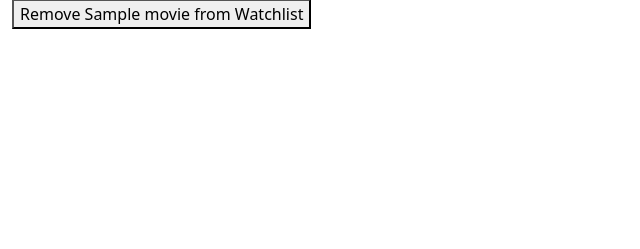
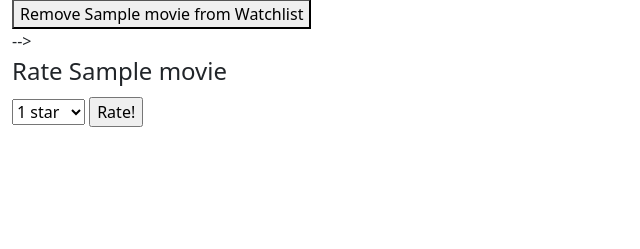
Before and after one commit to KylaPust/StreamQueens, a Flask app: template templates/account.html in a window 1280 px wide. Shown: the part 551-800 px from the top of the page, without its empty margins (0-640 px from the left). Run offline with Flask 2, Linux system fonts and the light colour scheme; the template is opened without the code that fills it: most values are stand-ins (such as "Sample title", 1, 10 or a date in 2020).

Commit message:
ratings created

```diff
--- a/movie_api.py
+++ b/movie_api.py
@@ -39,7 +39,7 @@ def get_api_results(genre, type, service):
 	querystring = {"country":"us","service":{service},"type":{type},"genre":{genre}, "page":"1", "output_language":"en","language":"en"}
 
 	headers = {
-	"X-RapidAPI-Key": "secret key",
+	"X-RapidAPI-Key": "a9ea500941msh7faeb06cb2027e8p12dd98jsn94738e7d4524",
 	"X-RapidAPI-Host": "streaming-availability.p.rapidapi.com"
 	}
 
--- a/server.py
+++ b/server.py
@@ -76,8 +76,12 @@ def query_results():
                     print(f'movies once removed {movies}')
                 else:
                     json_movies[movie.movie_id] = movie.to_dict()
-            else:
+            elif 'email' in session:
                 json_movies[movie.movie_id] = movie.to_dict()
+            elif 'email' not in session:
+                flash('please log in to use the exclude from watchlist feature')
+                json_movies[movie.movie_id] = movie.to_dict()
+
 
     # flash("Here are your results")
     # return render_template("createdsearch.html",movies=movies)
@@ -117,6 +121,17 @@ def remove_watchlist():
 
     return f"{session['email']}, user_id: {user_id} movie_id: {movie_id}, watchlist: {watchlistmovie}"
 
+@app.route("/ratemovie")
+def rate_movie():
+    rating = request.args.get("rating")
+    email = session['email']
+    user = users.get_user_by_email(email)
+    user_id = user.user_id
+    movie_id = request.args.get("movie")
+    new_rating = users.create_rating(user_id, movie_id, rating)
+    print(new_rating)
+    return f"movie_id: {movie_id} movie is rated: {new_rating}"
+
 @app.route('/account')
 def user_account():
 
--- a/templates/account.html
+++ b/templates/account.html
@@ -15,8 +15,25 @@ Your watchlist:
 <li>{{movie.title}} on {{movie.streaming}}</li>
 <a href= "{{movie.link}}"> <img src= "https://image.tmdb.org/t/p/original{{movie.poster_path}}" width="300" height="400"></a>
 <form action="/removefromwatchlist" id="removemovie" value="{{movie}}">
-    <button type="submit" id="movie" value="{{movie['movie_id']}}">Remove {{movie.title}} from Watchlist</button></form>
-{%endfor%}
+    <button type="submit" id="movie" value="{{movie['movie_id']}}">Remove {{movie.title}} from Watchlist</button></form> -->
+
+
+    <form action="/ratemovie" id="ratemovie">
+    <fieldset>
+    <legend>Rate {{movie.title}}</legend>
+    <select id="rating">
+    <option value="1">1 star<br>
+    <option value="2">2 stars<br>
+    <option value="3">3 stars<br>
+    <option value="4">4 stars<br>
+    <option value="5">5 stars<br>
+    </select>
+    <input type="hidden" id="movie_id" value="{{movie['movie_id']}}"/>
+    <input type="submit" value="Rate!"/>
+    </fieldset>
+</form>
+
+    {%endfor%}
 </dl>
 </div>
     <script src="/static/account.jsx"></script>
```
Also changed, not shown: model.py (+16 -0 lines), users.py (+19 -1 lines).
